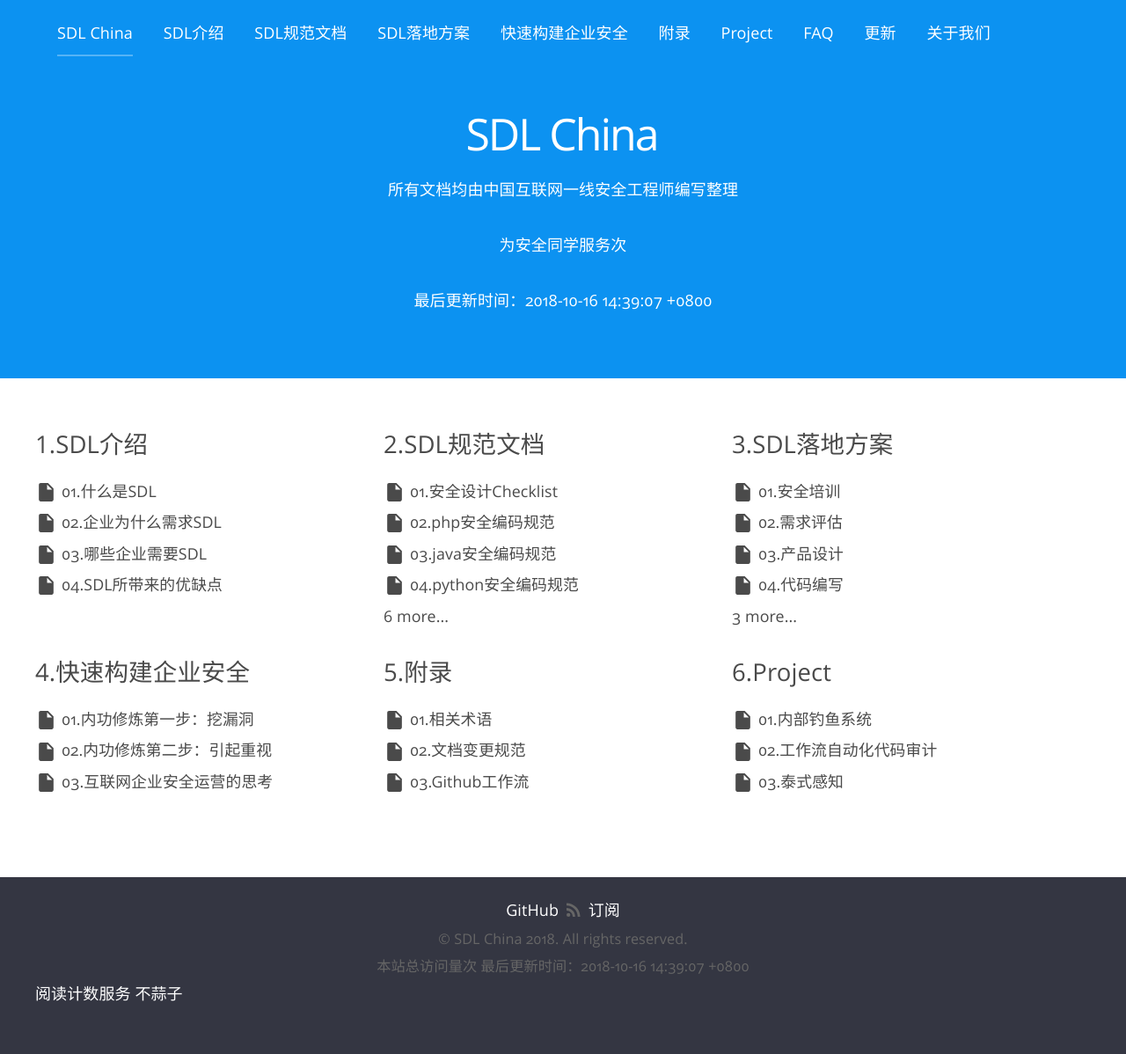
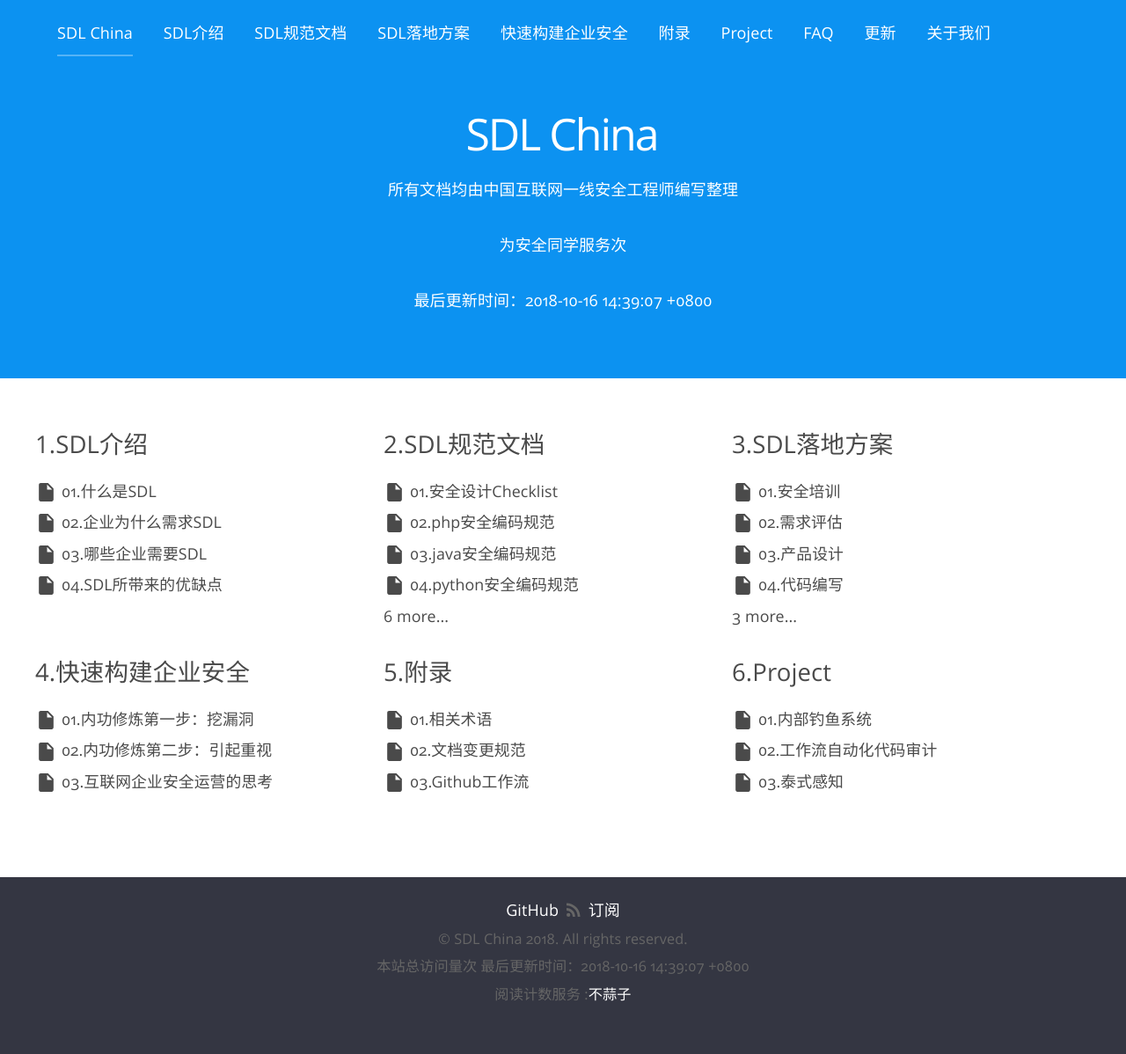
Before and after one commit to sdlchina/sdlchina-web, a Jekyll site: the page built from index.html, in a window 1280 px wide. Shown: the whole page at 88% size. Built offline with Jekyll 4.4.1, drawn with Linux system fonts in a browser that asks for light colours; some web fonts are replaced; comment, search, counter and statistics services are not loaded; after the commit the page ends 1166 px from its top, so only the background shows below that.

Commit message:
修改底部样式

```diff
--- a/_includes/footer.html
+++ b/_includes/footer.html
@@ -12,7 +12,7 @@
 		</ul>
 		<p class="copyright">&copy; {{ site.title }} {{ site.time | date: "%Y" }}. All rights reserved.</p>
 		<p class="copyright"><span id="busuanzi_container_site_pv">本站总访问量<span id="busuanzi_value_site_pv"></span>次 </span><span id="busuanzi_container_site_pv">最后更新时间：{{ site.time }}</span></p>
-		<p><span>阅读计数服务 <a href="http://busuanzi.ibruce.info/">不蒜子</a> </span></p>
+		<p class="copyright"><span>阅读计数服务 :<a href="http://busuanzi.ibruce.info/">不蒜子</a> </span></p>
 
 	</div>
 <script>
```
